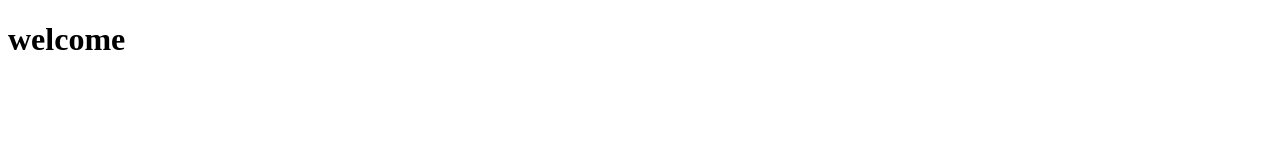
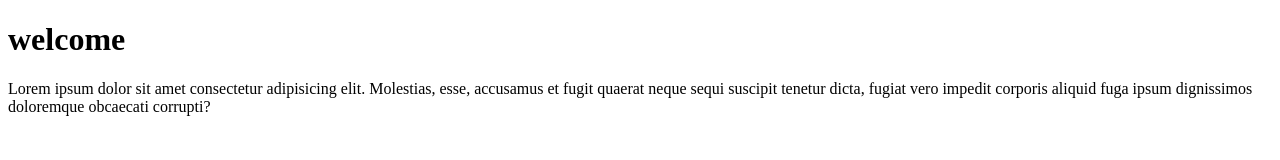
Before and after one commit to snehu219/My-Project, a plain HTML site: page index.html in a window 1280 px wide. Drawn offline with Linux system fonts and the light colour scheme.

Commit message:
index file 1.1

```diff
--- a/index.html
+++ b/index.html
@@ -7,5 +7,6 @@
     </head>
 <body>
     <h1>welcome</h1>
+    <p>Lorem ipsum dolor sit amet consectetur adipisicing elit. Molestias, esse, accusamus et fugit quaerat neque sequi suscipit tenetur dicta, fugiat vero impedit corporis aliquid fuga ipsum dignissimos doloremque obcaecati corrupti?</p>
 </body>
 </html>
```
